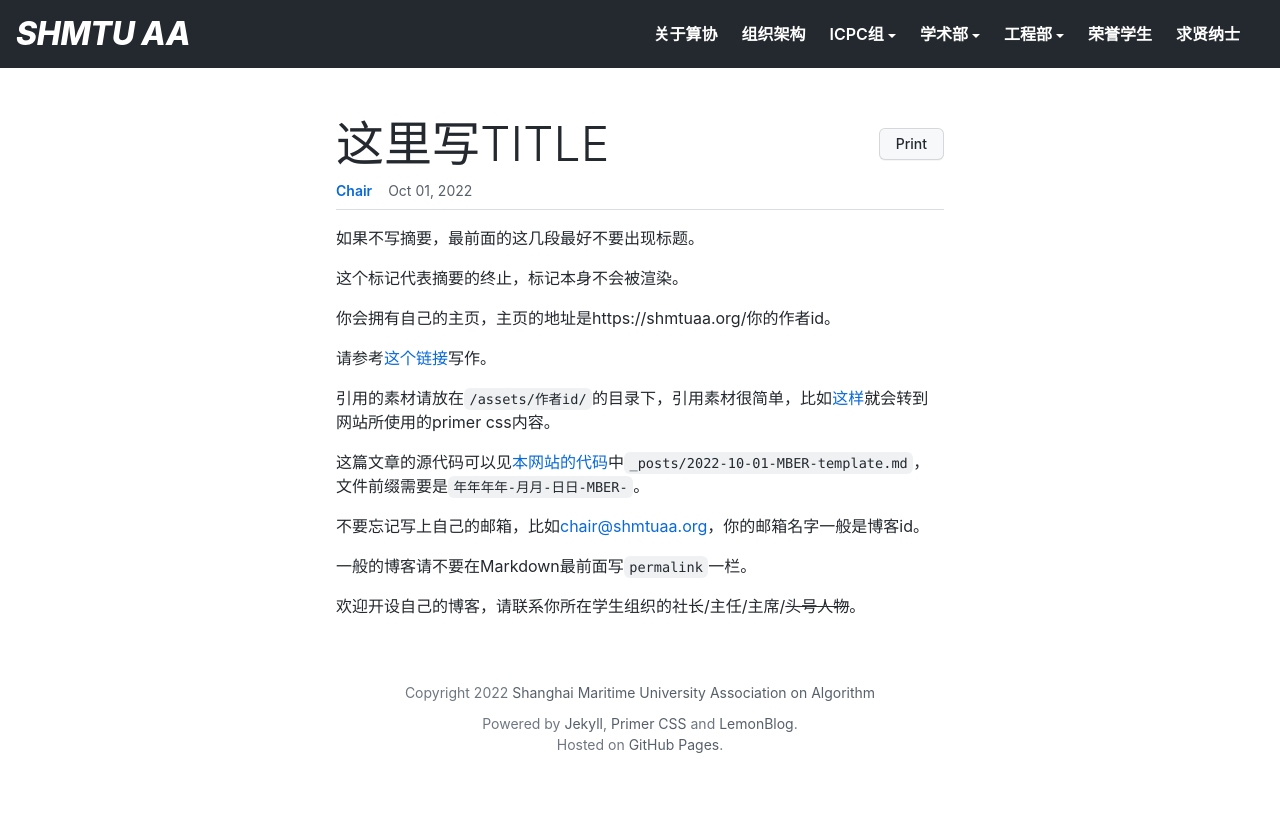
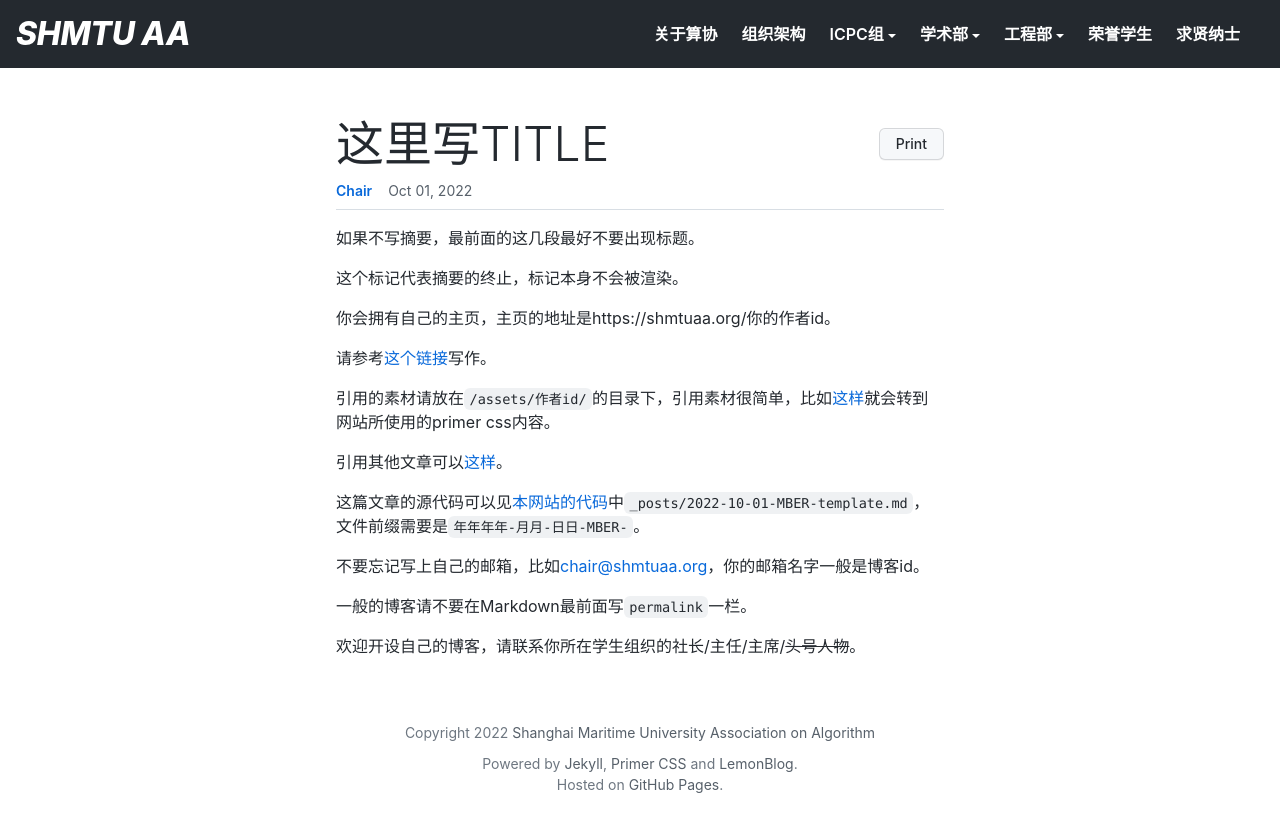
Before and after one commit to shmtuaa/shmtuaa.org, a Jekyll site: the page built from _posts/2022-10-01-MBER-template.md, in a window 1280 px wide. Shown: the top 832 px of the page. Built offline with Jekyll 4.4.1, drawn with Linux system fonts in a browser that asks for light colours.

Commit message:
Update template

```diff
--- a/_posts/2022-10-01-MBER-template.md
+++ b/_posts/2022-10-01-MBER-template.md
@@ -18,6 +18,8 @@ excerpt: 这里写摘要，不写的话就是文章的前150字。
 
 引用的素材请放在`/assets/作者id/`的目录下，引用素材很简单，比如[这样](/assets/primer.css)就会转到网站所使用的primer css内容。
 
+引用其他文章可以[这样]({% post_url 2022-10-01-MAIN-description %})。
+
 这篇文章的源代码可以见[本网站的代码](https://github.com/shmtuaa/website)中`_posts/2022-10-01-MBER-template.md`，文件前缀需要是`年年年年-月月-日日-MBER-`。
 
 不要忘记写上自己的邮箱，比如[chair@shmtuaa.org](mailto:chair@shmtuaa.org)，你的邮箱名字一般是博客id。
```
